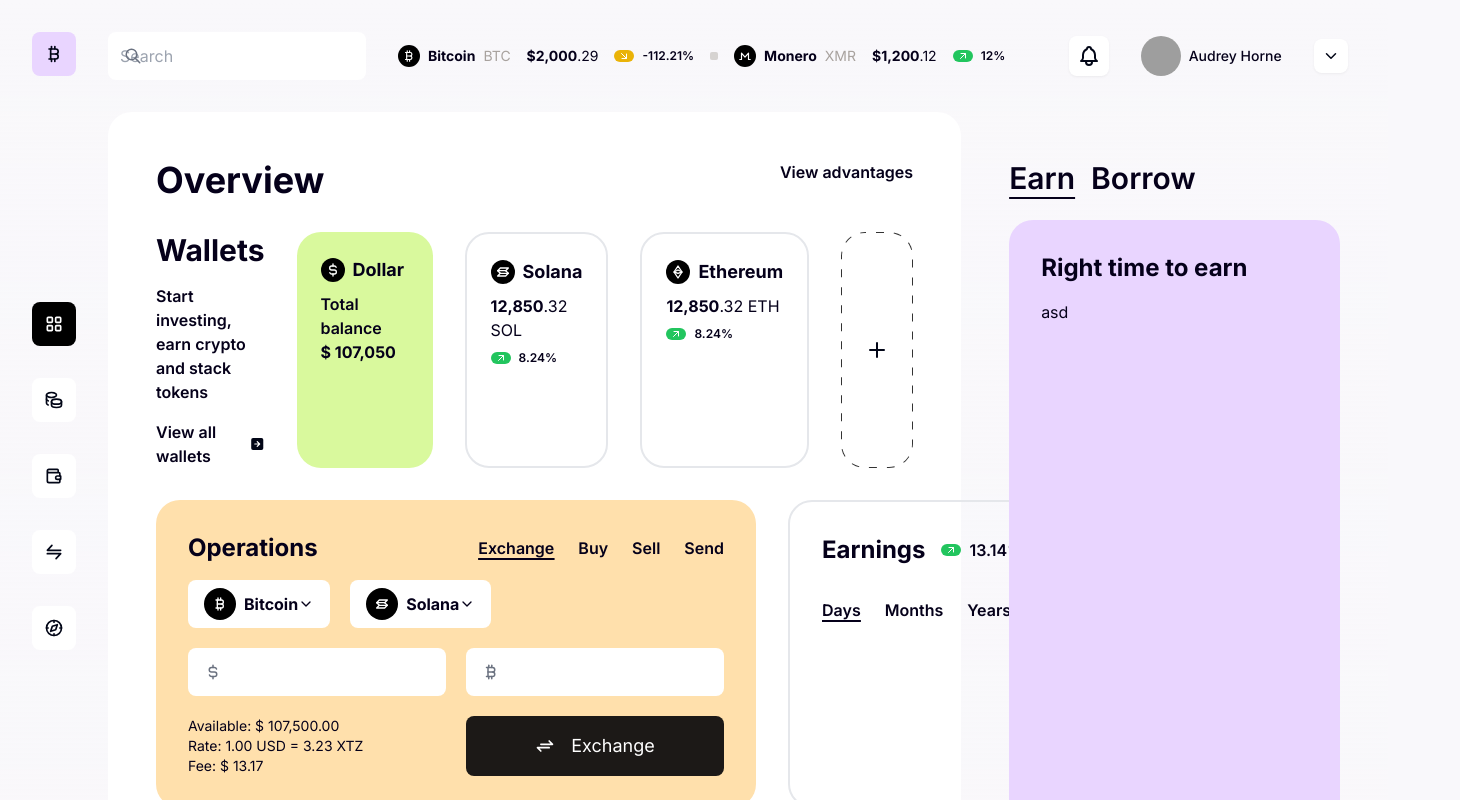
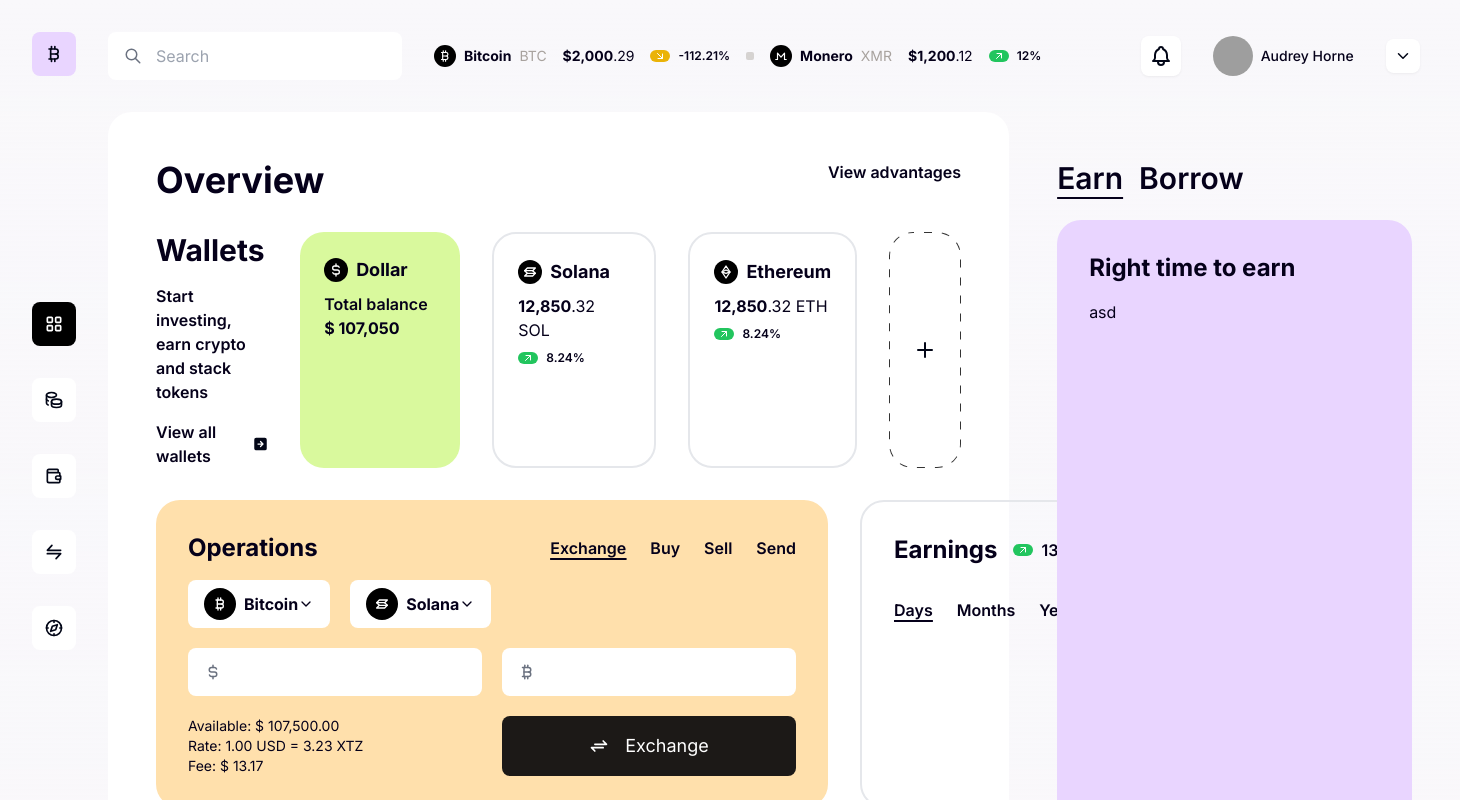
Before and after one commit to luisCislaghi/crypto-tailwind, a Next.js app: page /dashboard in a window 1280 px wide. Shown: the top 800 px of the page, 1460 px wide, since content can reach past the window. Built offline with nearby package versions, Linux system fonts and the light colour scheme; grey boxes are pictures that could not be loaded.

Commit message:
fix inverted classes

```diff
--- a/src/components/input/default.tsx
+++ b/src/components/input/default.tsx
@@ -20,7 +20,7 @@ const Input: React.FC<InputProps> = ({
       <input
         {...props}
         type={type}
-        className={cn({ "pl-12": !!Icon }, " rounded-lg p-3", className)}
+        className={cn("rounded-lg p-3", { "pl-12": !!Icon }, className)}
       />
     </div>
   );
```
